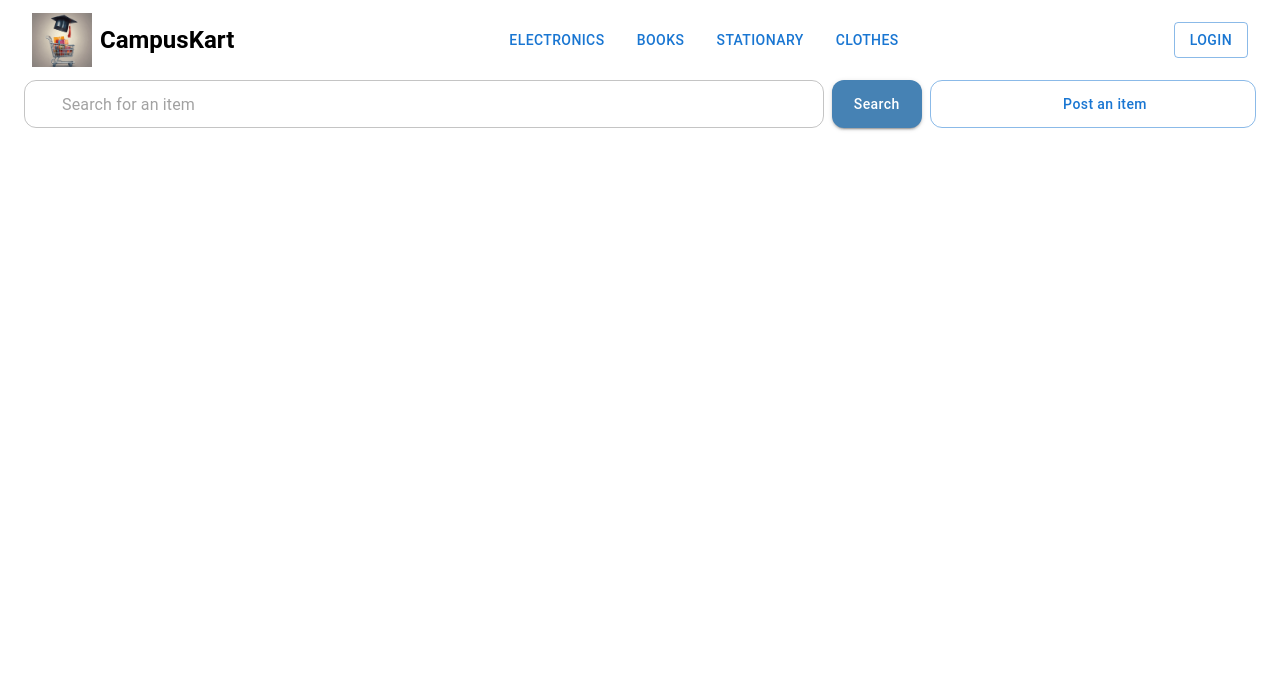
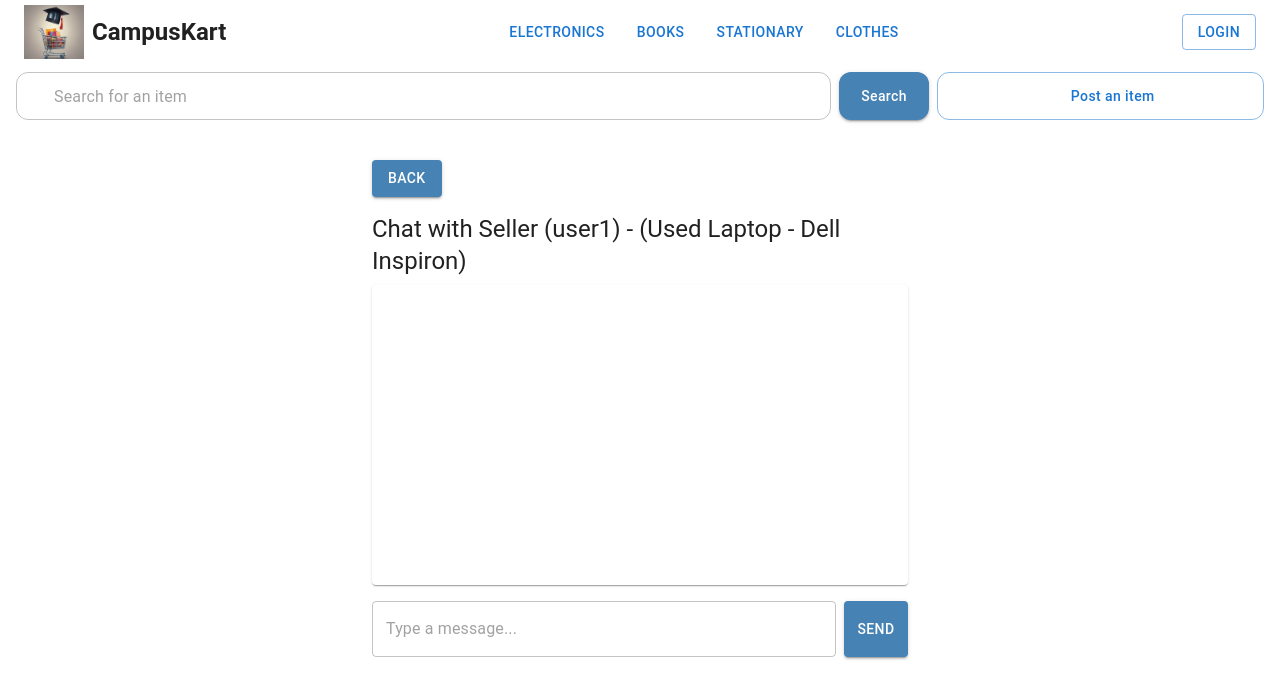
Before and after one commit to VishwajeetRoy/CampusKart, a React (Vite) app: page /chat/1 in a window 1280 px wide. Shown: the top 698 px of the page. Built offline with nearby package versions, Linux system fonts and the light colour scheme; some icons are missing.

Commit message:
Made a chat page for conversation between buyer and seller

```diff
--- a/src/App.jsx
+++ b/src/App.jsx
@@ -1,5 +1,5 @@
-import { useState } from "react";
-import { Routes, Route, useNavigate } from "react-router-dom";
+import { useState, useMemo, useEffect } from "react";
+import { Routes, Route, useNavigate, Navigate } from "react-router-dom";
 import Home from "./pages/Home";
 import Profile from "./pages/Profile";
 import Navbar from "./components/Navbar";
@@ -8,39 +8,101 @@ import ProductDetail from "./pages/ProductDetail";
 import SearchResults from "./pages/SearchResults";
 import productsData from "./data/products";
 import AddListing from "./pages/AddListing";
-import { Snackbar, Alert } from "@mui/material";
+import AdminDashboard from "./pages/AdminDashboard";
+import ChatPage from "./pages/ChatPage";
+import { Snackbar, Alert, CssBaseline } from "@mui/material";
+import { ThemeProvider, createTheme } from "@mui/material/styles";
 
 function App() {
   const [products, setProducts] = useState(productsData);
   const [toast, setToast] = useState({ open: false, message: "" });
+
+  const [darkMode, setDarkMode] = useState(() => {
+    const saved = localStorage.getItem("darkMode");
+    return saved ? JSON.parse(saved) : false;
+  });
+
+  const [loggedInUser, setLoggedInUser] = useState(() => {
+    const saved = localStorage.getItem("loggedInUser");
+    return saved ? JSON.parse(saved) : null;
+  });
+
   const navigate = useNavigate();
 
+  useEffect(() => {
+    localStorage.setItem("darkMode", JSON.stringify(darkMode));
+  }, [darkMode]);
+
+  useEffect(() => {
+    if (loggedInUser) {
+      localStorage.setItem("loggedInUser", JSON.stringify(loggedInUser));
+    } else {
+      localStorage.removeItem("loggedInUser");
+    }
+  }, [loggedInUser]);
+
+  const theme = useMemo(
+    () =>
+      createTheme({
+        palette: {
+          mode: darkMode ? "dark" : "light",
+          primary: { main: darkMode ? "#90caf9" : "#1976d2" },
+          secondary: { main: "#4682b4" },
+        },
+      }),
+    [darkMode]
+  );
+
   const handleAddProduct = (newProduct) => {
-  setProducts((prev) => {
-    const newId = prev.length + 1
-    const productWithId = { ...newProduct, id: newId, sellerId: 'user1' }
+    setProducts((prev) => {
+      const newId = prev.length + 1;
+      const productWithId = {
+        ...newProduct,
+        id: newId,
+        sellerId: loggedInUser?.name || "user1",
+        status: "pending",
+      };
+      const updatedProducts = [productWithId, ...prev];
+      setToast({ open: true, message: "Item submitted for approval!" });
+      navigate("/profile");
+      return updatedProducts;
+    });
+  };
 
-    const updatedProducts = [productWithId, ...prev].slice(0, 9)
-
-    setToast({ open: true, message: 'Item posted successfully!' })
-    navigate(`/product/${newId}`)
-
-    return updatedProducts
-  })
-}
-
+  const handleUpdateStatus = (id, newStatus) => {
+    setProducts((prev) =>
+      prev.map((p) => (p.id === id ? { ...p, status: newStatus } : p))
+    );
+    setToast({ open: true, message: `Item marked as ${newStatus}` });
+  };
 
   return (
-    <>
-      <Navbar />
+    <ThemeProvider theme={theme}>
+      <CssBaseline />
+      <Navbar
+        loggedInUser={loggedInUser}
+        setLoggedInUser={setLoggedInUser}
+        darkMode={darkMode}
+        setDarkMode={setDarkMode}
+      />
       <SearchBar />
 
       <Routes>
-        <Route path="/" element={<Home products={products} />} />
-        <Route path="/profile" element={<Profile products={products} />} />
+        <Route
+          path="/"
+          element={<Home products={products.filter((p) => p.status === "active")} />}
+        />
+        <Route
+          path="/profile"
+          element={<Profile products={products} loggedInUser={loggedInUser} />}
+        />
         <Route
           path="/product/:id"
           element={<ProductDetail products={products} />}
+        />
+        <Route
+          path="/chat/:id"
+          element={<ChatPage products={products} />}
         />
         <Route
           path="/search/:query"
@@ -49,6 +111,19 @@ function App() {
         <Route
           path="/add"
           element={<AddListing onAddProduct={handleAddProduct} />}
+        />
+        <Route
+          path="/admin"
+          element={
+            loggedInUser?.role === "admin" ? (
+              <AdminDashboard
+                products={products}
+                onUpdateStatus={handleUpdateStatus}
+              />
+            ) : (
+              <Navigate to="/" />
+            )
+          }
         />
       </Routes>
 
@@ -61,7 +136,7 @@ function App() {
           {toast.message}
         </Alert>
       </Snackbar>
-    </>
+    </ThemeProvider>
   );
 }
 
--- /dev/null
+++ b/src/pages/ChatPage.jsx
@@ -0,0 +1,99 @@
+import React, { useState, useRef, useEffect } from "react";
+import { Box, Typography, TextField, Button, Paper } from "@mui/material";
+import { useParams, useNavigate } from "react-router-dom";
+
+const ChatPage = ({ products }) => {
+  const { id } = useParams();
+  const navigate = useNavigate();
+
+  const product = products.find((p) => p.id === parseInt(id)) || {};
+  const sellerName = product.sellerId || "Seller";
+  const productName = product.title || "Item";
+
+  const [messages, setMessages] = useState([]);
+  const [newMessage, setNewMessage] = useState("");
+  const messagesEndRef = useRef(null);
+
+  const handleSend = () => {
+    if (!newMessage.trim()) return;
+    setMessages((prev) => [...prev, { sender: "buyer", text: newMessage }]);
+    setNewMessage("");
+  };
+
+  const handleKeyPress = (e) => {
+    if (e.key === "Enter") {
+      handleSend();
+    }
+  };
+
+  useEffect(() => {
+    if (messagesEndRef.current) {
+      messagesEndRef.current.scrollIntoView({ behavior: "smooth" });
+    }
+  }, [messages]);
+
+  return (
+    <Box sx={{ padding: 4, maxWidth: "600px", margin: "0 auto" }}>
+      <Button
+        variant="contained"
+        onClick={() => navigate(-1)}
+        sx={{ mb: 2, backgroundColor: "steelblue", "&:hover": { backgroundColor: "steelblue" } }}
+      >
+        Back
+      </Button>
+
+      <Typography variant="h5" gutterBottom>
+        Chat with Seller ({sellerName}) - ({productName})
+      </Typography>
+
+      <Paper
+        sx={{
+          minHeight: "300px",
+          padding: 2,
+          display: "flex",
+          flexDirection: "column",
+          gap: 1,
+          mb: 2,
+          overflowY: "auto",
+        }}
+      >
+        {messages.map((msg, index) => (
+          <Box
+            key={index}
+            sx={{
+              alignSelf: msg.sender === "buyer" ? "flex-end" : "flex-start",
+              backgroundColor: msg.sender === "buyer" ? "steelblue" : "#e0e0e0",
+              color: msg.sender === "buyer" ? "#fff" : "#000",
+              padding: "8px 12px",
+              borderRadius: 2,
+              maxWidth: "70%",
+            }}
+          >
+            {msg.text}
+          </Box>
+        ))}
+        <div ref={messagesEndRef} />
+      </Paper>
+
+      <Box sx={{ display: "flex", gap: 1 }}>
+        <TextField
+          fullWidth
+          variant="outlined"
+          placeholder="Type a message..."
+          value={newMessage}
+          onChange={(e) => setNewMessage(e.target.value)}
+          onKeyDown={handleKeyPress}
+        />
+        <Button
+          variant="contained"
+          onClick={handleSend}
+          sx={{ backgroundColor: "steelblue", "&:hover": { backgroundColor: "steelblue" } }}
+        >
+          Send
+        </Button>
+      </Box>
+    </Box>
+  );
+};
+
+export default ChatPage;
--- a/src/pages/ProductDetail.jsx
+++ b/src/pages/ProductDetail.jsx
@@ -70,7 +70,13 @@ const ProductDetail = ({ products }) => {
       <Typography variant="body2" color="text.secondary" gutterBottom>{product.description}</Typography>
 
       <Box sx={{ marginTop: 3 }}>
-        <Button variant="contained" sx={{ marginRight: 2 }}>Contact Seller</Button>
+        <Button
+          variant="contained"
+          sx={{ marginRight: 2 }}
+          onClick={() => navigate(`/chat/${product.id}`)}
+        >
+          Contact Seller
+        </Button>
         <Button variant="outlined" onClick={() => navigate(-1)}>Go Back</Button>
       </Box>
     </Box>
```
